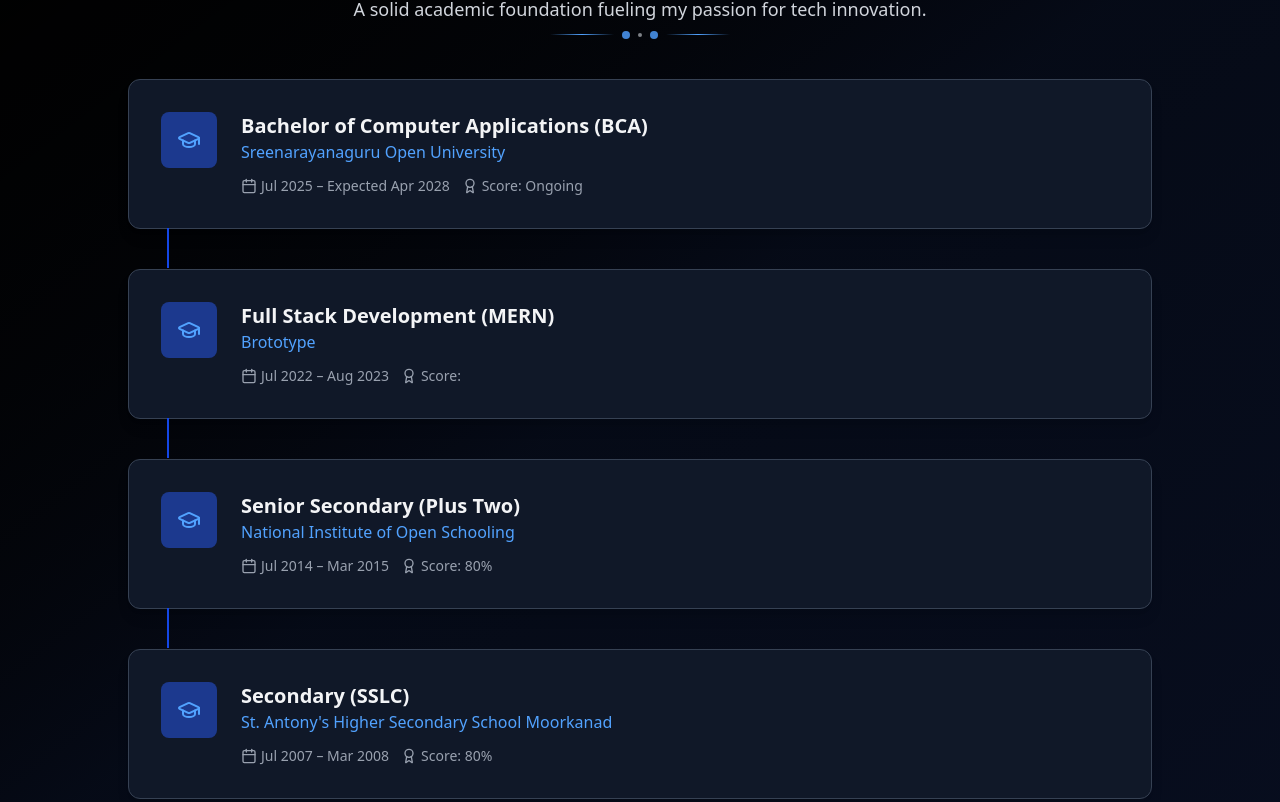
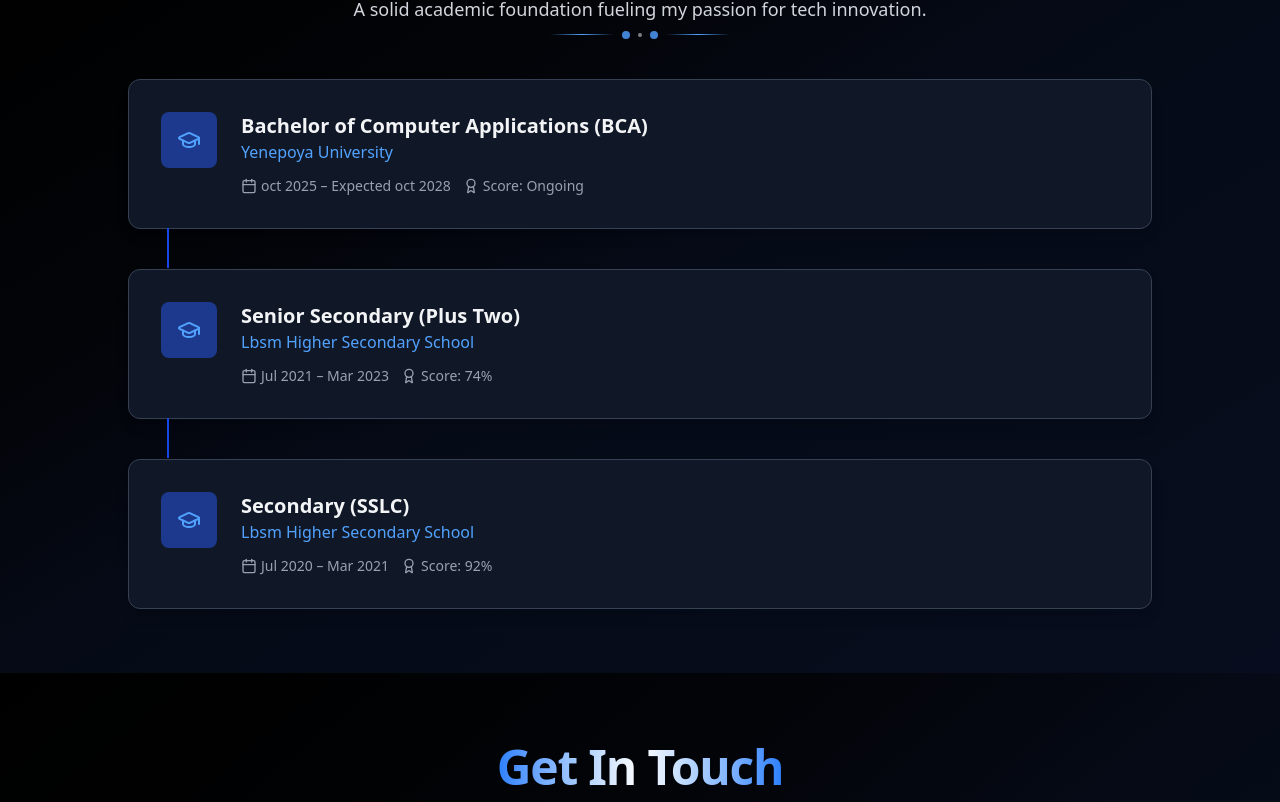
Before and after one commit to shasbinas/react-ts-personal-portfolio, a React (Vite) app: page / in a window 1280 px wide. Shown: the part 5838-6640 px from the top of the page. Built offline with nearby package versions, Linux system fonts and the light colour scheme; no server answers; a web font is replaced by a local one.

Commit message:
feat:education session corrected

```diff
--- a/src/components/Education.tsx
+++ b/src/components/Education.tsx
@@ -5,27 +5,27 @@
 const education = [
   {
     degree: 'Bachelor of Computer Applications (BCA)',
-    institution: 'Sreenarayanaguru Open University',
-    period: 'Jul 2025 – Expected Apr 2028',
+    institution: 'Yenepoya University',
+    period: 'oct 2025 – Expected oct 2028',
     score: 'Ongoing',
   },
-  {
-    degree: 'Full Stack Development (MERN)',
-    institution: 'Brototype',
-    period: 'Jul 2022 – Aug 2023',
-    score: '',
-  },
+  // {
+  //   degree: 'Full Stack Development (MERN)',
+  //   institution: 'Brototype',
+  //   period: 'Jul 2022 – Aug 2023',
+  //   score: '',
+  // },
   {
     degree: 'Senior Secondary (Plus Two)',
-    institution: 'National Institute of Open Schooling',
-    period: 'Jul 2014 – Mar 2015',
-    score: '80%',
+    institution: 'Lbsm Higher Secondary School',
+    period: 'Jul 2021 – Mar 2023',
+    score: '74%',
   },
   {
     degree: 'Secondary (SSLC)',
-    institution: `St. Antony's Higher Secondary School Moorkanad`,
-    period: 'Jul 2007 – Mar 2008',
-    score: '80%',
+    institution: `Lbsm Higher Secondary School`,
+    period: 'Jul 2020 – Mar 2021',
+    score: '92%',
   },
 ];
 
```
